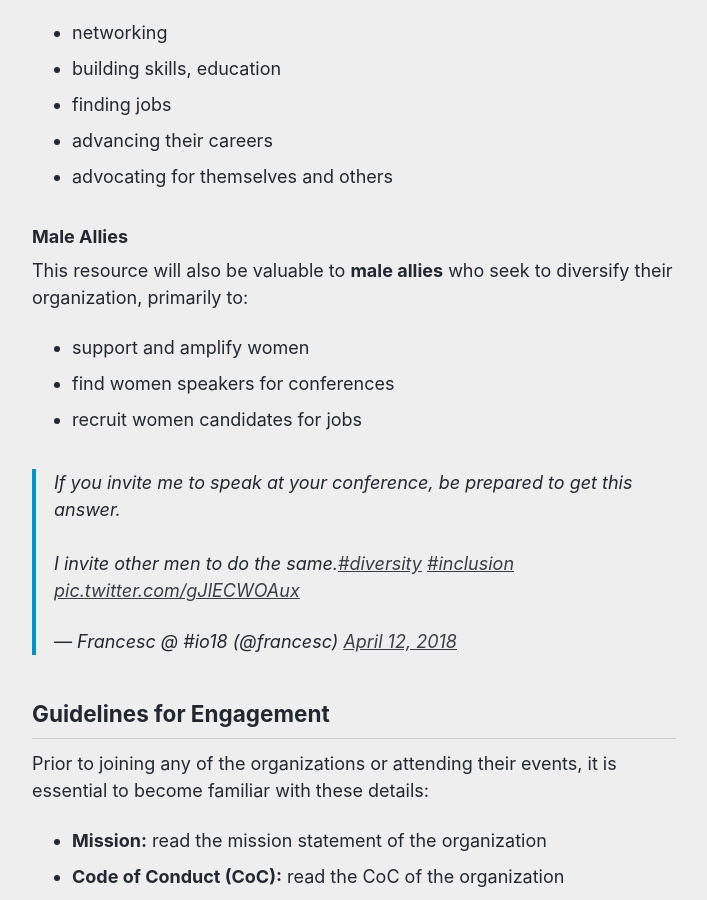
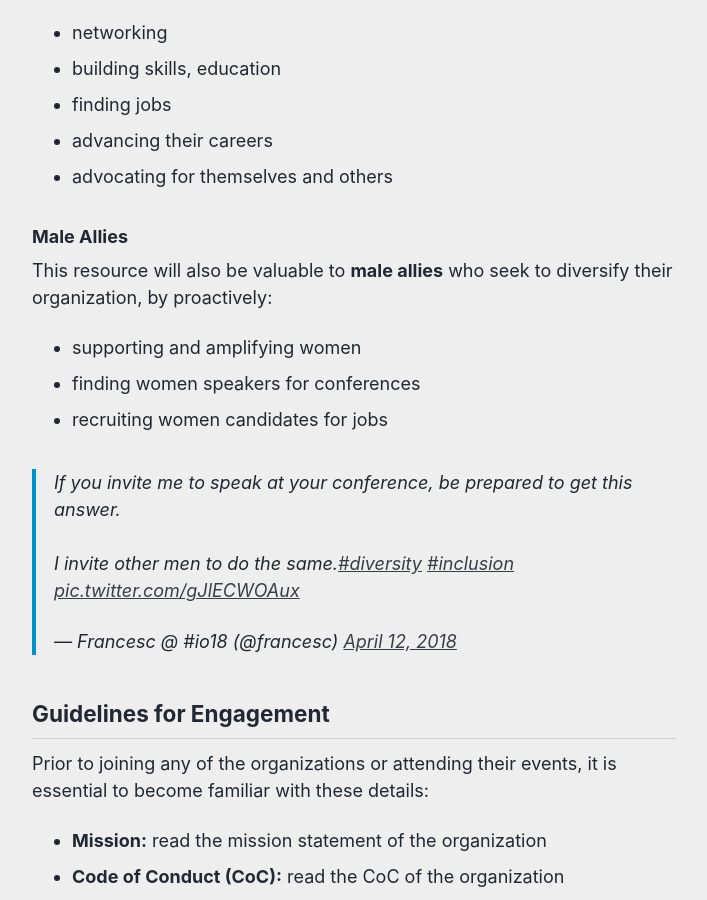
Before and after one commit to reshamas/reshamas.github.io, a Jekyll site: the page built from _posts/2018-05-09-resource-guide-for-women-in-data-science.md, in a window 1280 px wide and 900 px high, scrolled down 1383 px. Shown: the whole window, without its empty margins (286-993 px from the left). Built offline with Jekyll 4.4.1, drawn with Linux system fonts in a browser that asks for light colours; comment, search, counter and statistics services are not loaded.

Commit message:
Update 2018-05-09-resource-guide-for-women-in-data-science.md

```diff
--- a/_posts/2018-05-09-resource-guide-for-women-in-data-science.md
+++ b/_posts/2018-05-09-resource-guide-for-women-in-data-science.md
@@ -30,10 +30,10 @@ This guide was created to provide a resource for women in data science to accomp
 - advocating for themselves and others
 
 ### Male Allies
-This resource will also be valuable to **male allies** who seek to diversify their organization, primarily to:
-- support and amplify women
-- find women speakers for conferences
-- recruit women candidates for jobs
+This resource will also be valuable to **male allies** who seek to diversify their organization, by proactively:
+- supporting and amplifying women
+- finding women speakers for conferences
+- recruiting women candidates for jobs
 
 <blockquote class="twitter-tweet" data-lang="en"><p lang="en" dir="ltr">If you invite me to speak at your conference, be prepared to get this answer.<br><br>I invite other men to do the same.<a href="https://twitter.com/hashtag/diversity?src=hash&amp;ref_src=twsrc%5Etfw">#diversity</a> <a href="https://twitter.com/hashtag/inclusion?src=hash&amp;ref_src=twsrc%5Etfw">#inclusion</a> <a href="https://t.co/gJlECWOAux">pic.twitter.com/gJlECWOAux</a></p>&mdash; Francesc @ #io18 (@francesc) <a href="https://twitter.com/francesc/status/984500776671240192?ref_src=twsrc%5Etfw">April 12, 2018</a></blockquote>
 <script async src="https://platform.twitter.com/widgets.js" charset="utf-8"></script>
```
